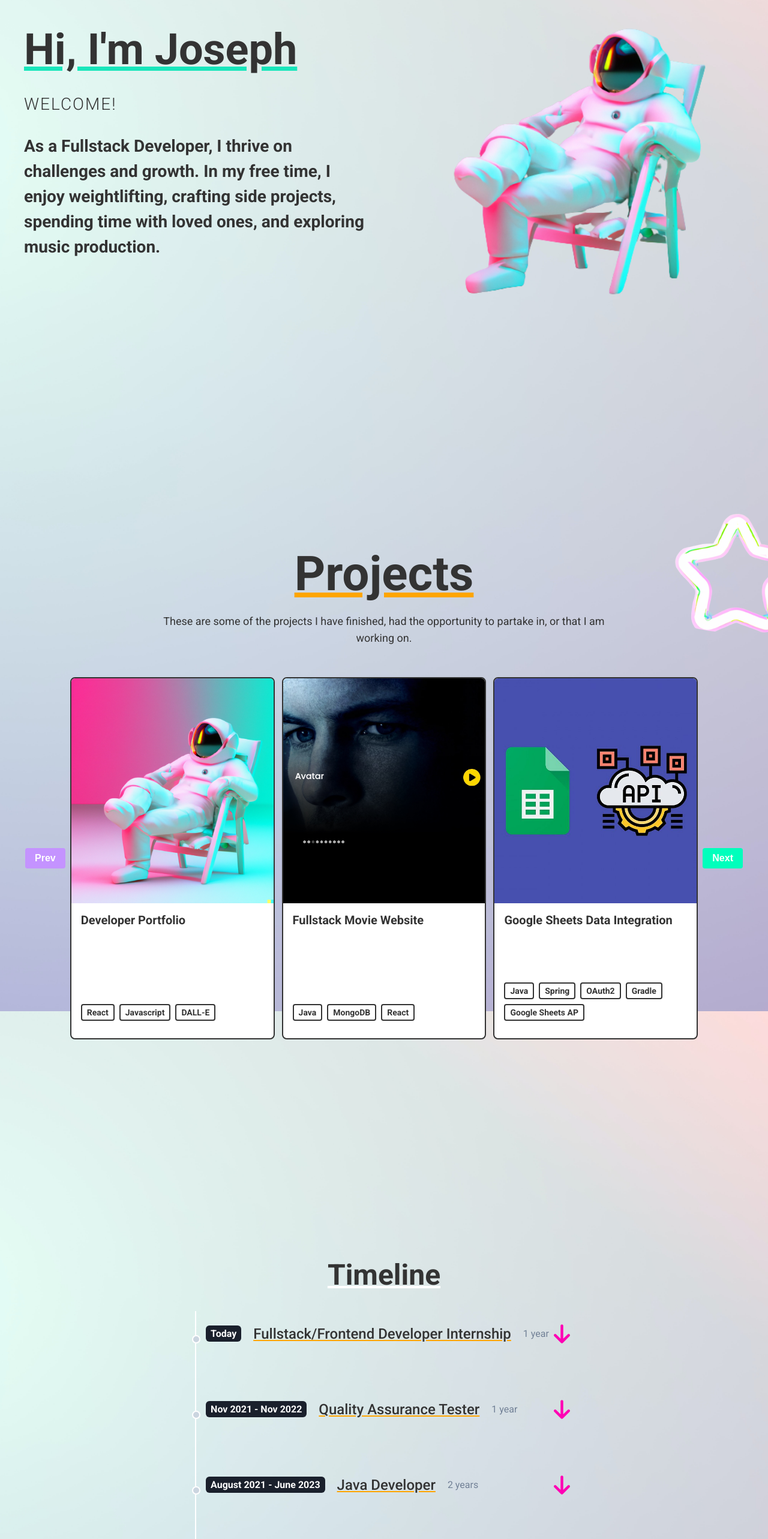
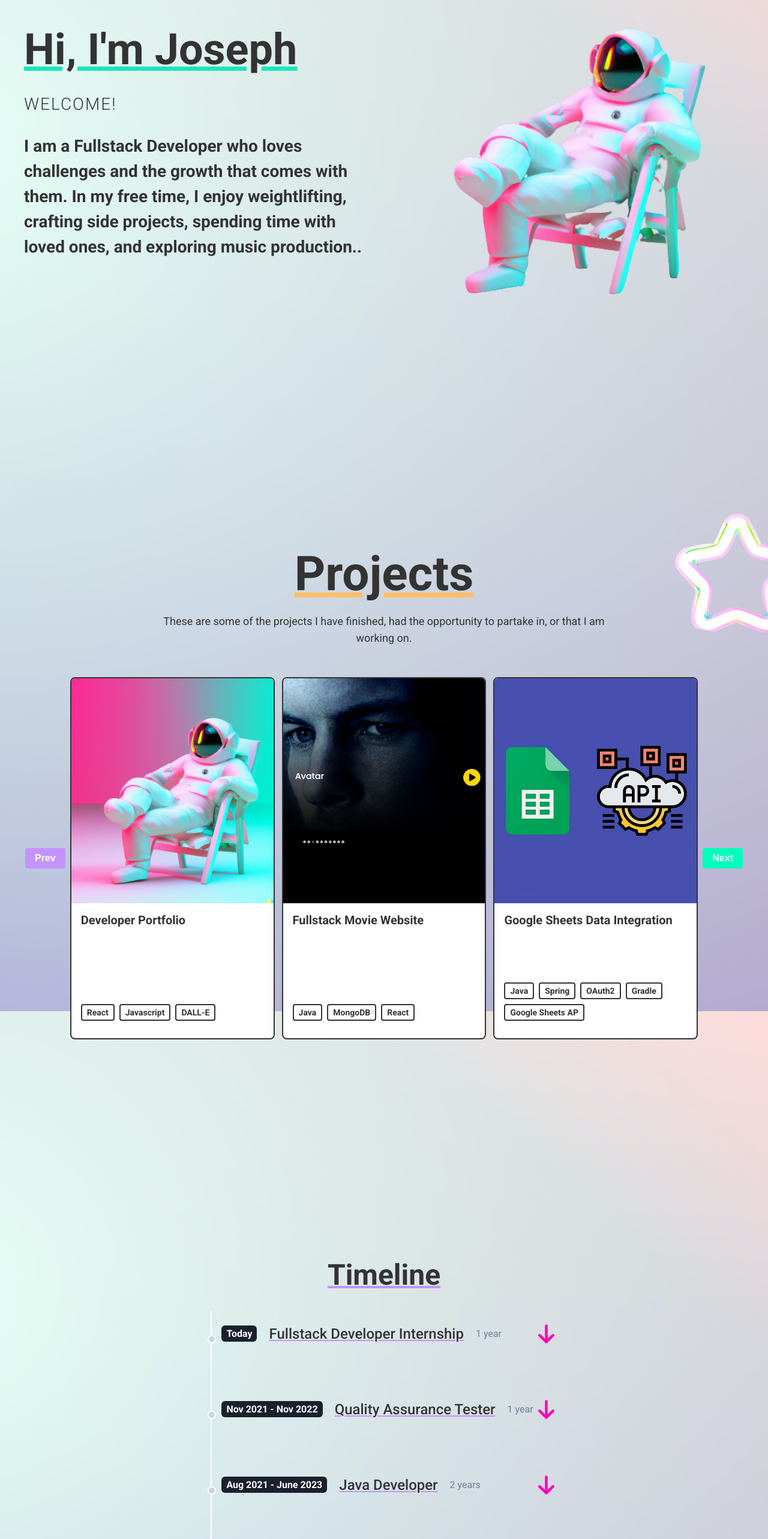
Before and after one commit to Jmix-Dev/Portfolio-2023, a React (Create React App) app: page / in a window 1280 px wide. Shown: the part 234-2800 px from the top of the page at 60% size. Built offline with nearby package versions, Linux system fonts and the light colour scheme.

Commit message:
minor design tweaks v1.1

```diff
--- a/public/index.html
+++ b/public/index.html
@@ -6,7 +6,7 @@
   <meta name="viewport" content="width=device-width, initial-scale=1" />
   <meta name="theme-color" content="#000000" />
   <meta name="description" content="Web site created using create-react-app" />
-  <link rel="icon" href="%PUBLIC_URL%/favicon.ico" />
+  <link rel="icon" href="%PUBLIC_URL%/astro1.png" />
   <link rel="manifest" href="%PUBLIC_URL%/manifest.json" />
   <link rel="preconnect" href="https://fonts.googleapis.com">
   <link rel="preconnect" href="https://fonts.gstatic.com" crossorigin>
@@ -16,7 +16,7 @@
     href="https://fonts.googleapis.com/css2?family=Inter:wght@300;400;500;600;700&family=Roboto:ital,wght@0,100;0,300;0,400;0,500;0,700;1,100;1,300;1,400;1,500&display=swap"
     rel="stylesheet">
 
-  <title>Jmix 2023</title>
+  <title>Jmix Portfolio 2023</title>
 </head>
 
 <body>
--- a/src/App.js
+++ b/src/App.js
@@ -3,7 +3,7 @@ import "./App.css";
 import About from "./components/About/About";
 import Header from "./components/Header/Header";
 import Projects from "./components/Projects/Projects";
-import QuoteSlider from "./components/QuoteSlider/QuoteSlider";
+/* import QuoteSlider from "./components/QuoteSlider/QuoteSlider"; */
 import Timeline from "./components/Timeline/Timeline";
 import Contact from "./components/Contact/Contact";
 
--- a/src/components/About/About.js
+++ b/src/components/About/About.js
@@ -10,9 +10,10 @@ function About() {
           <h1>Hi, I'm Joseph</h1>
           <p className="sub-title typewriter">Welcome!</p>
           <p className="text-base">
-            As a Fullstack Developer, I thrive on challenges and growth. In my
-            free time, I enjoy weightlifting, crafting side projects, spending
-            time with loved ones, and exploring music production.{" "}
+            I am a Fullstack Developer who loves challenges and the growth that
+            comes with them. In my free time, I enjoy weightlifting, crafting
+            side projects, spending time with loved ones, and exploring music
+            production..{" "}
           </p>
         </div>
         <div className="about-image-container">
--- a/src/components/Projects/Projects.css
+++ b/src/components/Projects/Projects.css
@@ -74,7 +74,7 @@
 .projects-section--title {
   font-size: 5rem;
   text-decoration: underline;
-  text-decoration-color: orange;
+  text-decoration-color: rgba(255, 190, 101);
   margin-bottom: 0.5rem;
 }
 
--- a/src/components/Timeline/Timeline.css
+++ b/src/components/Timeline/Timeline.css
@@ -11,7 +11,7 @@
   font-size: 3rem;
   font-weight: bold;
   text-decoration: underline;
-  text-decoration-color: white;
+  text-decoration-color: rgb(196, 147, 255);
   text-decoration-thickness: 4px;
 }
 
@@ -64,7 +64,7 @@
   font-size: 1.5rem;
   font-weight: 500;
   text-decoration: underline;
-  text-decoration-color: orange;
+  text-decoration-color: rgb(196, 147, 255)
 }
 
 .timeline-item-duration {
--- a/src/data/TimelineData.json
+++ b/src/data/TimelineData.json
@@ -1,7 +1,7 @@
 [
   {
     "date": "Today",
-    "title": "Fullstack/Frontend Developer Internship",
+    "title": "Fullstack Developer Internship",
     "duration": "1 year",
     "description": "As a fullstack/frontend developer, I work in an international and agile team responsible for the web application. My responsibilities include development, planning, and implementation of new functionality and design, as well as automated testing.",
     "technologies": [
@@ -31,7 +31,7 @@
     ]
   },
   {
-    "date": "August 2021 - June 2023",
+    "date": "Aug 2021 - June 2023",
     "title": "Java Developer",
     "duration": "2 years",
     "description": "I am currently studying to become a Java Developer at the IT University. Students in this education are trained to become Fullstack developers with a weight in backend. The emphasis is on backend development, with a focus on topics such as database development, web services, Java Frameworks, integrations, frontend and agile development.",
@@ -57,7 +57,7 @@
     ]
   },
   {
-    "date": "August 2021 - June 2023",
+    "date": "April 2018 - June 2022",
     "title": "Personal Trainer",
     "duration": "4 years",
     "description": "Specialized in working with clients and groups to deliver customized, high-quality training. Results-driven and solution-oriented approach to ensure that each client received the support and coaching they needed to reach their goals, whether they were new to fitness, had a history of injuries, or were at an elite level in their sport. The role required great communication skills, a sense for sales and working on a commission-based salary structure.",
```
Also changed, not shown: public/astro1.png (added).
